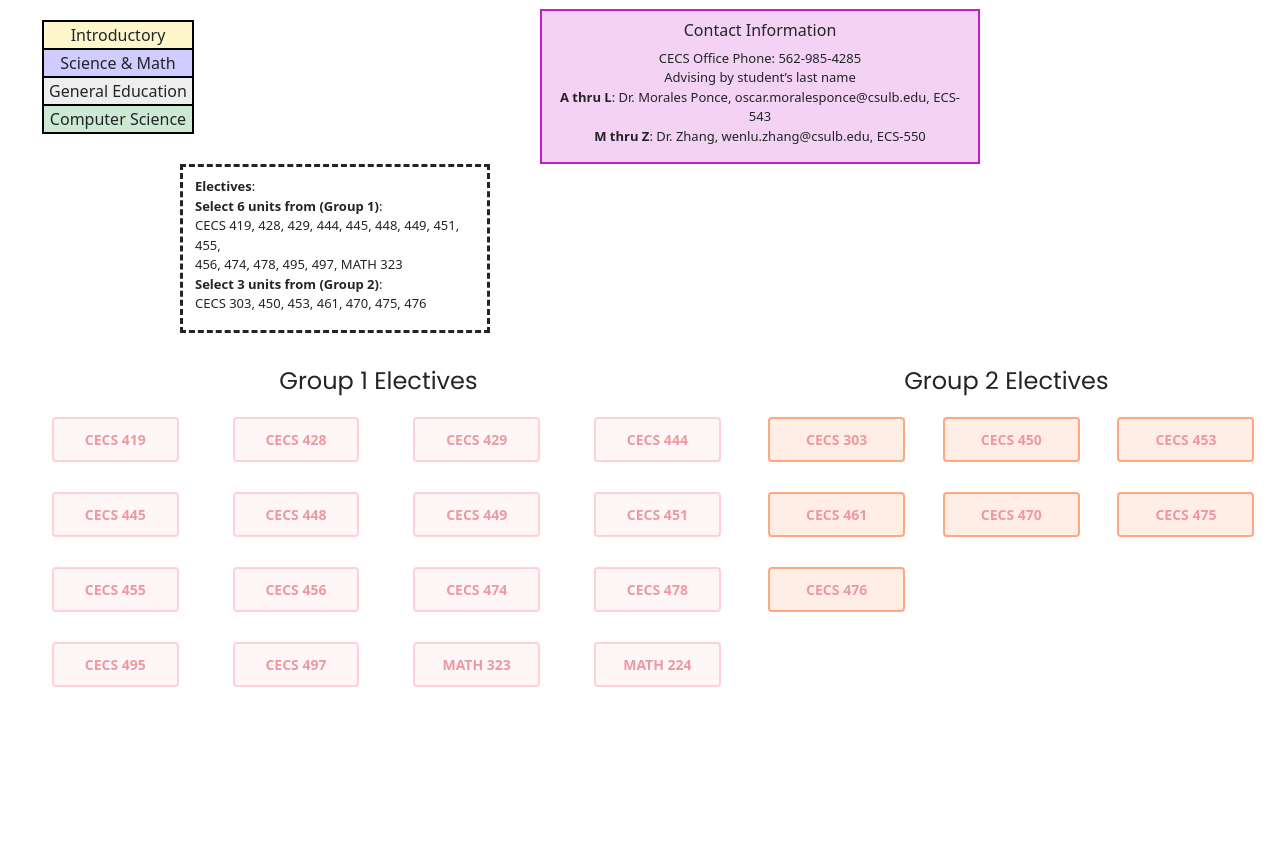
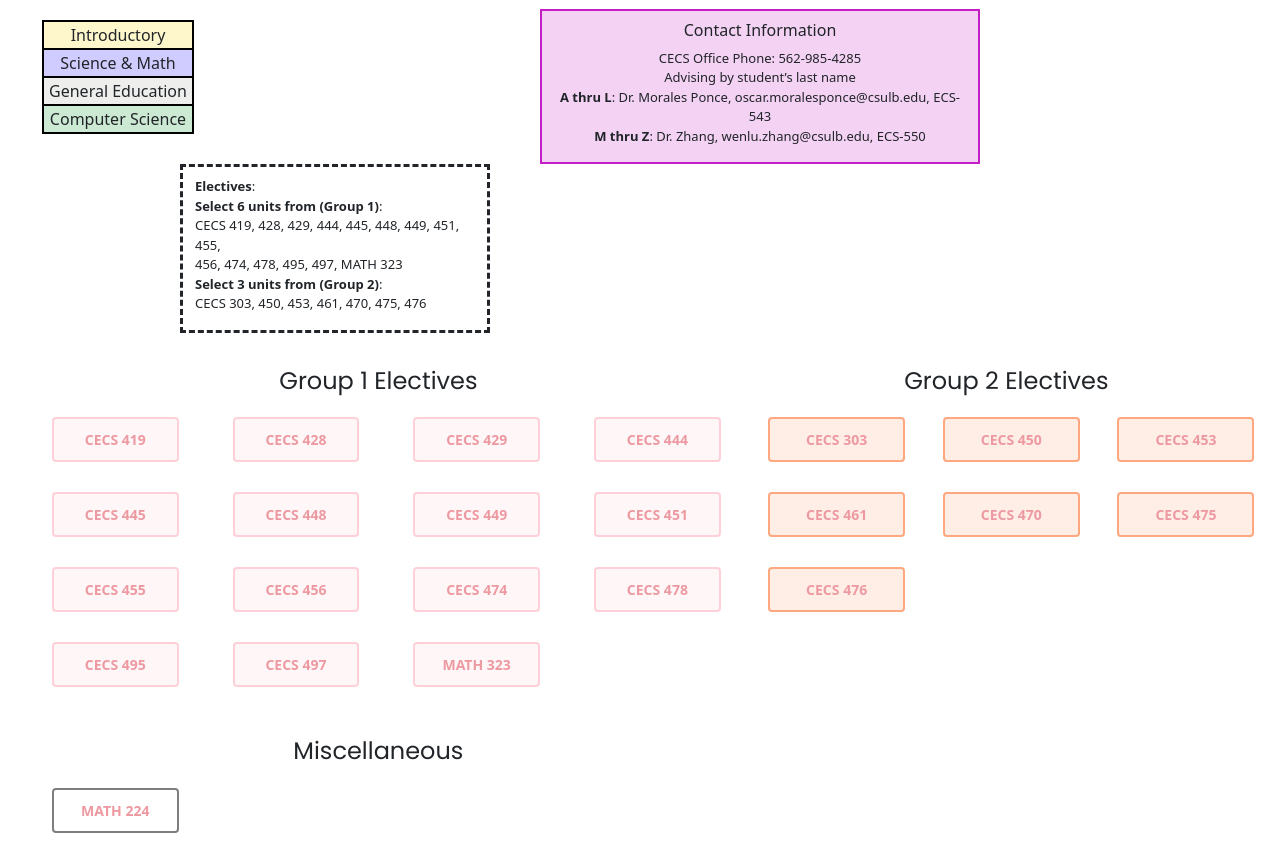
Before and after one commit to matthewhirai/cs-flowchart.github.io, a plain HTML site: page index.html in a window 1280 px wide. Shown: the part 923-1772 px from the top of the page. Before the commit the page ends 1626 px from the top, so only its background shows below. Drawn offline with nearby package versions, Linux system fonts and the light colour scheme.

Commit message:
Add files via upload

```diff
--- a/index.html
+++ b/index.html
@@ -12,6 +12,7 @@
 		<link rel="stylesheet" href="style.css">
 		<title>CS Flowchart</title>
   	</head>
+
 	<body class="container-fluid">
 		<div class="row">
 			<p style="text-align: left; color: red; margin-bottom: 7px;">* Hover over the boxes to see the pre-requisites</p>
@@ -21,6 +22,7 @@
 				Academic Requirements Report.<br>
 				Four Year Plan – 120 units required </p>
 		</div>
+
 		<form class="was-validated needs-validation">
 			<div class="row" id="checkbox-check">
 				<div class="col-1 justify-content-center my-col">
@@ -249,6 +251,7 @@
 				</div>
 			</div>
 		</form>
+
 		<div class="row bottom">
 			<div class="legend" style="float:left;">
 				<table>
@@ -277,6 +280,7 @@
 				</div>
 		</div>
 		<br>
+
 		<div class="row">
 			<form class="was-validated needs-validation">
 				<div class="e-classes">
@@ -343,10 +347,6 @@
 							<input class="form-check-input is-invalid group1" type="checkbox" disabled=disabled id="m323" onclick="review.save();" required>
 							<label data-toggle="tooltip" title="Complete MATH 224 first." class="form-check-label group1" for="m323"><b>MATH 323</b></label>
 						</div>
-						<div class="form-check form-check-inline">
-							<input class="form-check-input is-invalid" type="checkbox" disabled=disabled id="224" onclick="review.save();" required>
-							<label data-toggle="tooltip" title="Complete MATH 123 first." class="form-check-label group1" for="224"><b>MATH 224</b></label>
-						</div>
 					</div>
 					<div class="col-5">
 						<h4>Group 2 Electives</h4>
@@ -382,5 +382,20 @@
 				</div>
 			</form>
 		</div>
+		<br>
+
+		<div class="row">
+			<form class="was-validated needs-validation">
+				<div class="mis">
+					<div class="col-7">
+						<h4>Miscellaneous</h4>
+						<div class="form-check form-check-inline">
+							<input class="form-check-input is-invalid" type="checkbox" disabled=disabled id="224" onclick="review.save();" required>
+							<label data-toggle="tooltip" title="Complete MATH 123 first." class="form-check-label m" for="224"><b>MATH 224</b></label>
+						</div>
+					</div>
+				</div>
+			</form>
+		</div>
 	</body>
 </html>
--- a/myscript.js
+++ b/myscript.js
@@ -388,3 +388,13 @@ $(document).on('click', function () {
         $('input.group2:not(:checked)').prop('disabled', true);
     }
 });
+
+//Disables all unchecked group electives if they check 2 group 1 elec and 1 group 2 elec
+$(document).on('click', function () {
+    var checkboxes = $('input.group1:checkbox:checked').length;
+    var checkboxes2 = $('input.group2:checkbox:checked').length;
+    if (checkboxes2 == 1 && checkboxes == 2){
+        $('input.group1:not(:checked)').prop('disabled', true);
+        $('input.group2:not(:checked)').prop('disabled', true);
+    }
+});
--- a/style.css
+++ b/style.css
@@ -1,12 +1,12 @@
 .row {
     margin-top: 10px;
 }
-.sem, .e-classes{
+.sem, .e-classes, .mis {
     display: flex;
     flex-wrap: wrap;
     width: 100%;
 }
-.sem label, .e-classes label{
+.sem label, .e-classes label, .mis label{
     position: relative;
     margin: 4px 15px 4px 0;
     display: inline-flex;
@@ -15,7 +15,7 @@
     cursor: pointer;
     display: block;
 }
-.sem input, .e-classes input{
+.sem input, .e-classes input, .mis input{
     opacity: 0;
     position: absolute;
     left: 0;
@@ -88,6 +88,9 @@ h5 {
 .group2 {
     border: 2px solid rgb(255, 81, 0);
     background: rgba(255, 81, 0, 0.199);
+}
+.m {
+    border: 2px solid rgb(0, 0, 0);
 }
 .box-footer{
     float: left;
```
